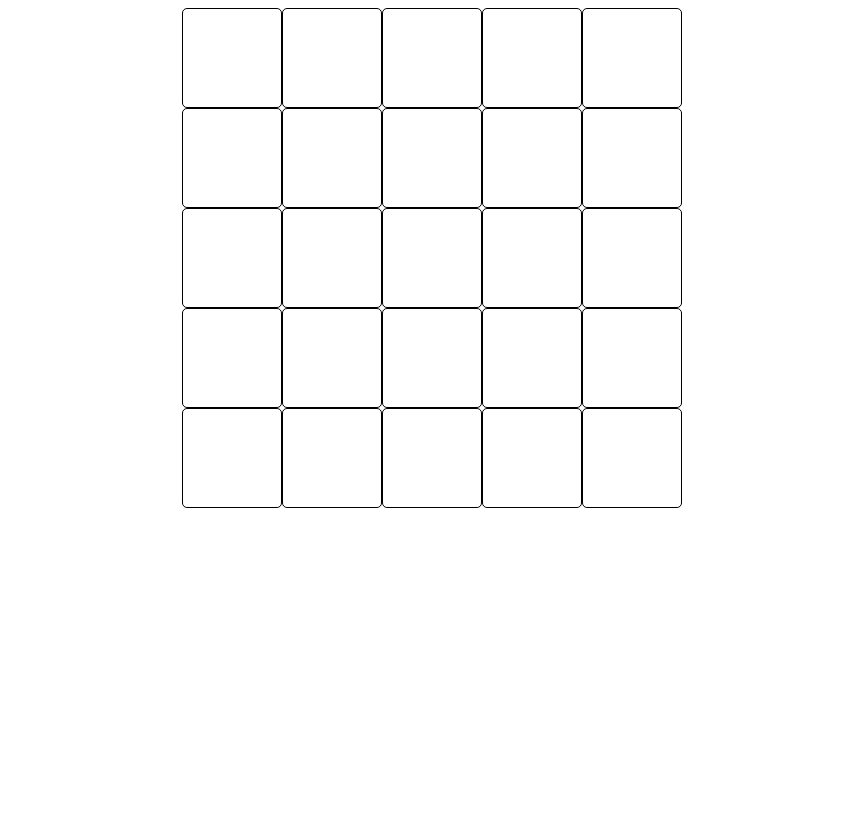
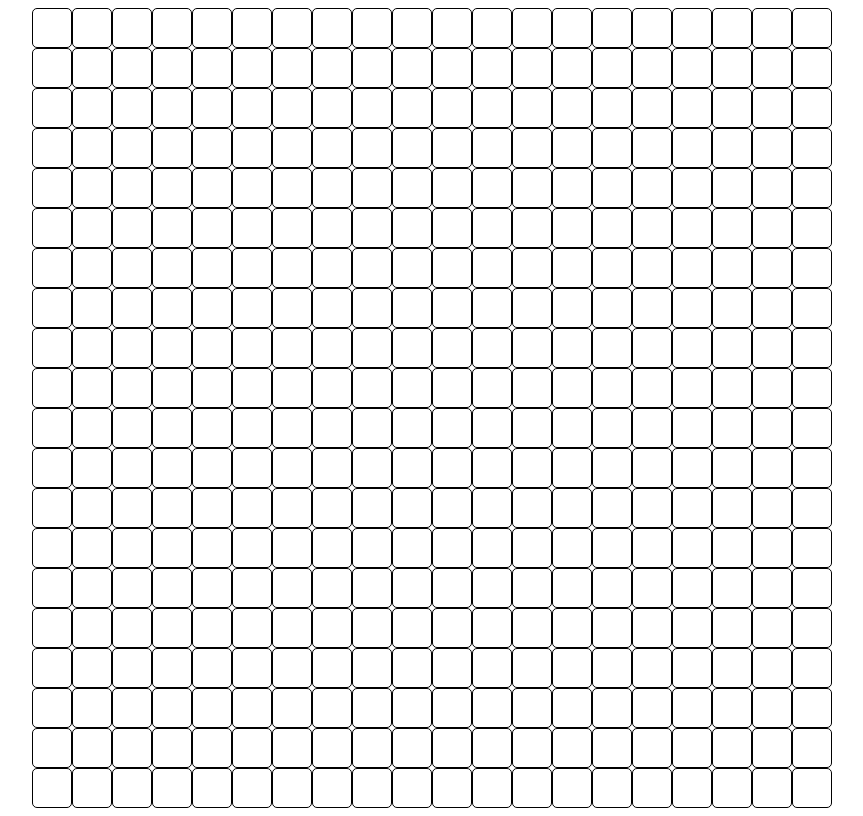
Before and after one commit to Flex58/etch-a-sketch, a plain HTML site: page index.html in a window 1280 px wide. Shown: the whole page, without its empty margins (208-1071 px from the left). Drawn offline with Linux system fonts and the light colour scheme.

Commit message:
change grid to stay same size

```diff
--- a/script.js
+++ b/script.js
@@ -1,16 +1,13 @@
 const container = document.querySelector("#container");
-let gridSize = 5;
+let gridSize = 20;
 let grid = [];
-let size = 100;
+let size =  800;
 
 for (let i = 0; i < gridSize * gridSize; i++){
     grid[i] = container.appendChild(document.createElement("div"));
+    grid[i].style.width = 100 / gridSize  + "%";
+    grid[i].style.height = 100 / gridSize  + "%";
 }
 
-for (let i = 0; i < gridSize * gridSize; i++){
-   grid[i].style.width = size + "px";
-   grid[i].style.height = size + "px";
-}
-
-container.style.width = gridSize * size + "px";
-container.style.height = gridSize * size + "px"
+container.style.width =  size + "px";
+container.style.height =  size + "px"
--- a/style.css
+++ b/style.css
@@ -3,6 +3,7 @@
     border: groove 1px black;
     border-radius: 5px;
     box-sizing: border-box;
+
 }
 
 .grid {
```
